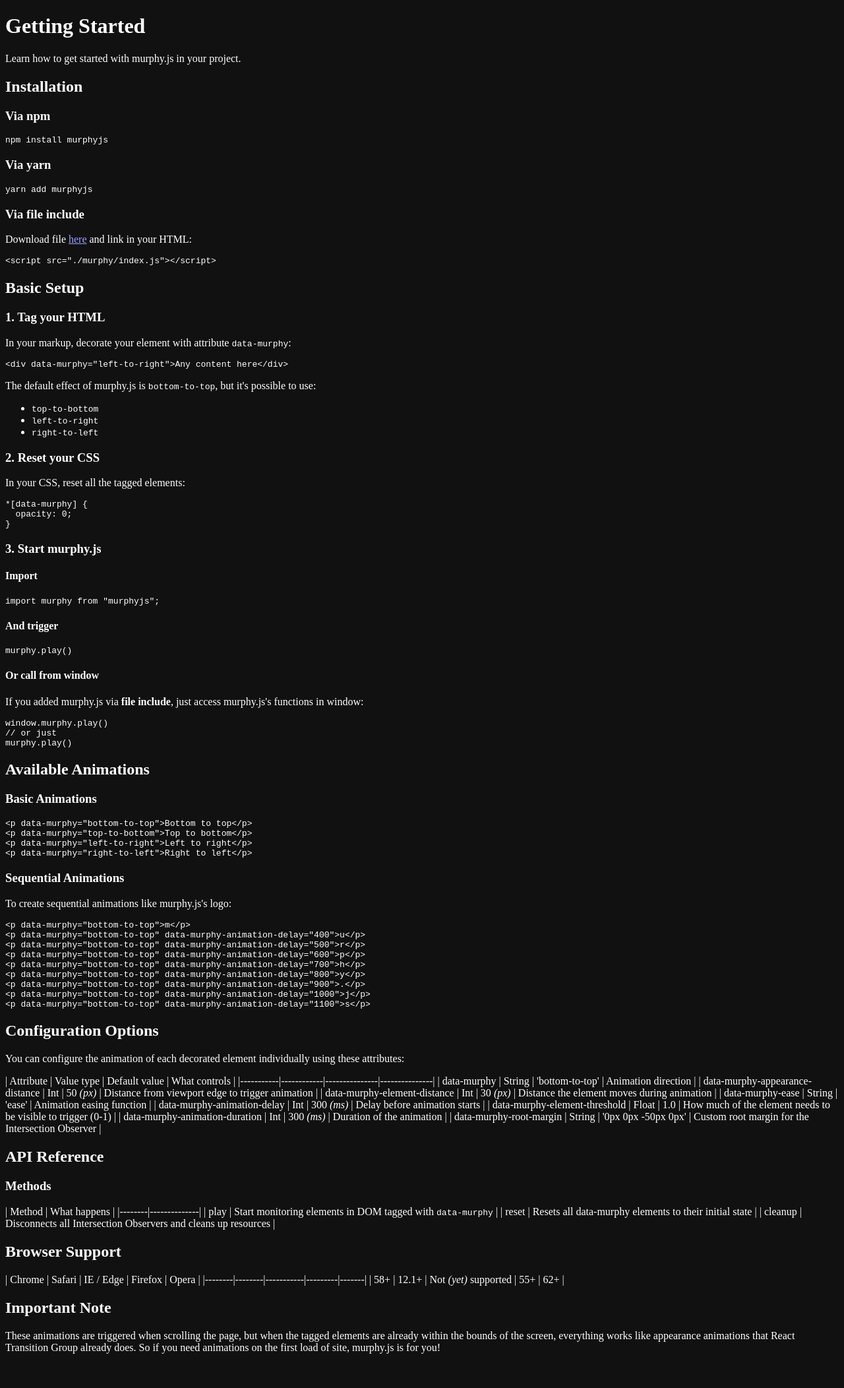
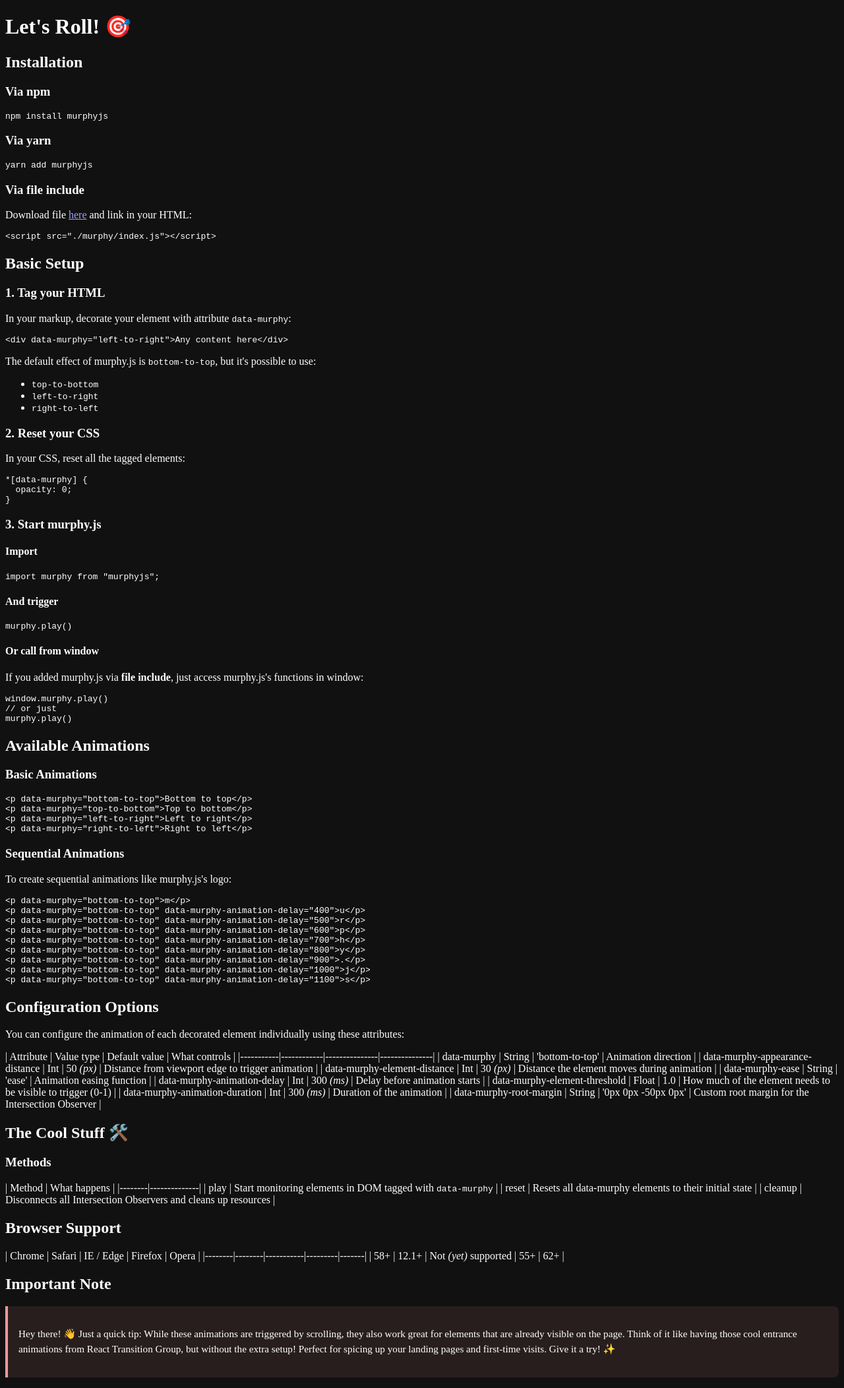
Before and after one commit to cesarolvr/murphyjs-lib, a Next.js app: page /getting-started in a window 1280 px wide. Shown: the whole page at 66% size. Before the commit the page ends 2068 px from the top, so only its background shows below. Built offline with nearby package versions, Linux system fonts and the light colour scheme; a web font is replaced by a local one.

Commit message:
docs: add home title to index page

```diff
--- a/pages/api-reference.mdx
+++ b/pages/api-reference.mdx
@@ -1,4 +1,4 @@
-# API Reference
+# Under the hood 🛠️
 
 A complete reference of murphy.js's API, including attributes, methods, and configuration options.
 
--- a/pages/examples.mdx
+++ b/pages/examples.mdx
@@ -1,9 +1,9 @@
 import { DemoContainer } from '../components/DemoContainer'
 import { DemoControls } from '../components/DemoControls'
 
-# Examples
+# Showcase 💅🏽
 
-Here are some examples of how to use murphy.js in your projects.
+Here are some examples of murphy.js in action. Each example demonstrates different animation configurations and use cases.
 
 ## Basic Animations
 
--- a/pages/getting-started.mdx
+++ b/pages/getting-started.mdx
@@ -1,6 +1,4 @@
-# Getting Started
-
-Learn how to get started with murphy.js in your project.
+# Let's Roll! 🎯
 
 ## Installation
 
@@ -115,7 +113,7 @@
 | data-murphy-animation-duration | Int | 300 *(ms)* | Duration of the animation |
 | data-murphy-root-margin | String | '0px 0px -50px 0px' | Custom root margin for the Intersection Observer |
 
-## API Reference
+## The Cool Stuff 🛠️
 
 ### Methods
 
@@ -133,4 +131,6 @@
 
 ## Important Note
 
-These animations are triggered when scrolling the page, but when the tagged elements are already within the bounds of the screen, everything works like appearance animations that React Transition Group already does. So if you need animations on the first load of site, murphy.js is for you!
+<div className="note">
+  Hey there! 👋 Just a quick tip: While these animations are triggered by scrolling, they also work great for elements that are already visible on the page. Think of it like having those cool entrance animations from React Transition Group, but without the extra setup! Perfect for spicing up your landing pages and first-time visits. Give it a try! ✨
+</div>
--- a/styles/globals.css
+++ b/styles/globals.css
@@ -39,6 +39,11 @@
 /* Overrides */
 .nx-text-primary-600 {
   color: #ff9696 !important;
+}
+
+input:focus-visible {
+  /* border-color: #ff9696 !important; */
+  box-shadow: 0 0 0 2px #ff9696 !important;
 }
 
 :is(html[class~=dark] .dark\:nx-bg-primary-400\/10), :is(html[class~=dark] .dark\:nx-bg-primary-300\/10) {
@@ -293,3 +298,19 @@
   transform: translateY(-2px);
   text-shadow: 4px 4px 0px rgba(0, 0, 0, 0.15);
 }
+
+.note {
+  background: rgba(255, 150, 150, 0.1);
+  border-left: 4px solid #ff9696;
+  padding: 1rem;
+  margin: 1rem 0;
+  border-radius: 0 8px 8px 0;
+  font-size: 0.95rem;
+  line-height: 1.5;
+  color: #fff;
+}
+
+.note strong {
+  color: #ff9696;
+  font-weight: 600;
+}
```
Also changed, not shown: pages/index.mdx (+7 -4 lines).
